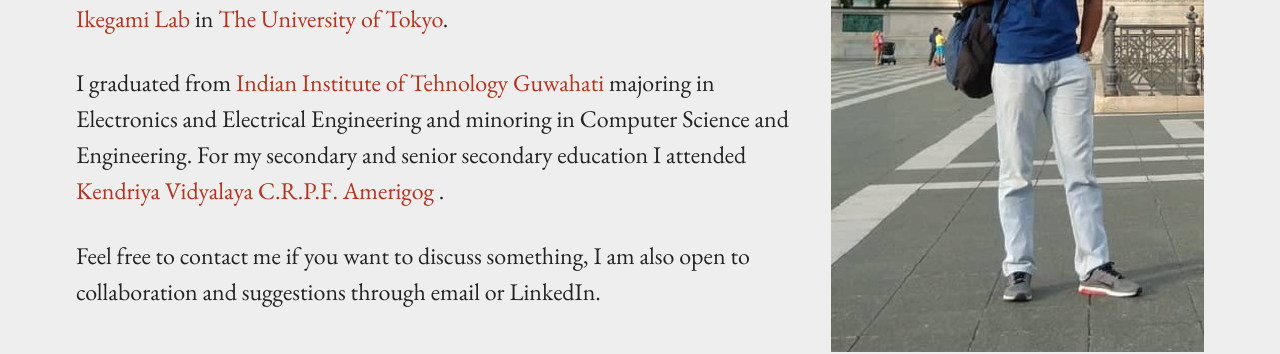
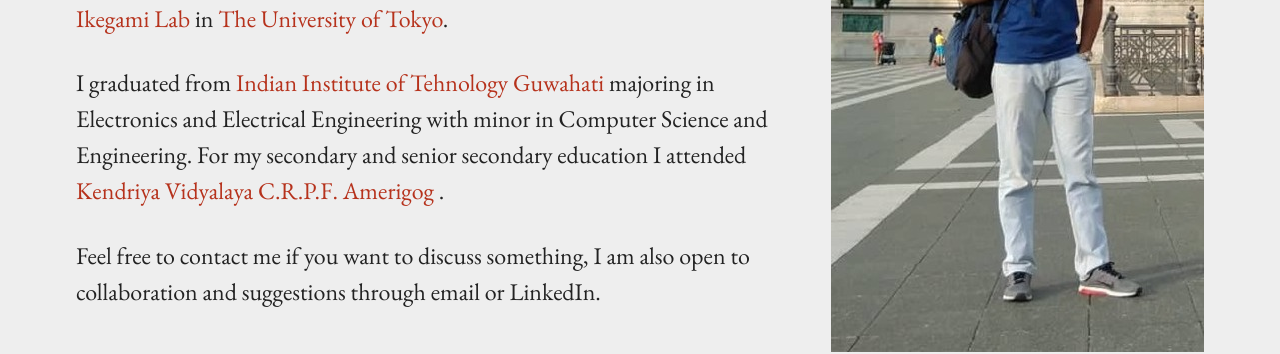
Before and after one commit to BadrinathS/BadrinathS.github.io, a Jekyll site: the page built from index.md, in a window 1280 px wide. Shown: the part 513-867 px from the top of the page. Built offline with Jekyll 4.4.1, drawn with Linux system fonts in a browser that asks for light colours; comment, search, counter and statistics services are not loaded.

Commit message:
Update index.md

```diff
--- a/index.md
+++ b/index.md
@@ -14,7 +14,7 @@
 <br>
 During my junior year, I worked at <a href="http://fuzzy.hanyang.ac.kr/" target="_blank"> Computer Vision and Fuzzy Systems Lab</a> in <a href="https://www.hanyang.ac.kr/web/eng" target="_blank">Hanyang University </a> under the supervision of Prof. Frank Chung Hoon Rhee where I have worked in the field of Fuzzy logic with focus on "Interval Type 2 Fuzzy C Means Clustering algorithm". For my sophomore year, I worked at<a href="http://sacral.c.u-tokyo.ac.jp/" target="_blank"> Ikegami Lab </a> in <a href="https://www.u-tokyo.ac.jp/en/" target="_blank"> The University of Tokyo</a>.
 
-I graduated from <a href="https://iitg.ac.in" target="_blank"> Indian Institute of Tehnology Guwahati </a> majoring in  Electronics and Electrical Engineering and minoring in Computer Science and Engineering. For my secondary and senior secondary education I attended <a href="http://www.kvcrpf.ac.in/" target="_blank"> Kendriya Vidyalaya C.R.P.F. Amerigog </a>.
+I graduated from <a href="https://iitg.ac.in" target="_blank"> Indian Institute of Tehnology Guwahati </a> majoring in  Electronics and Electrical Engineering with minor in Computer Science and Engineering. For my secondary and senior secondary education I attended <a href="http://www.kvcrpf.ac.in/" target="_blank"> Kendriya Vidyalaya C.R.P.F. Amerigog </a>.
 
 <!--My updated resume can be found <a href="resume/Resume.pdf"> here </a>.-->
 
```
